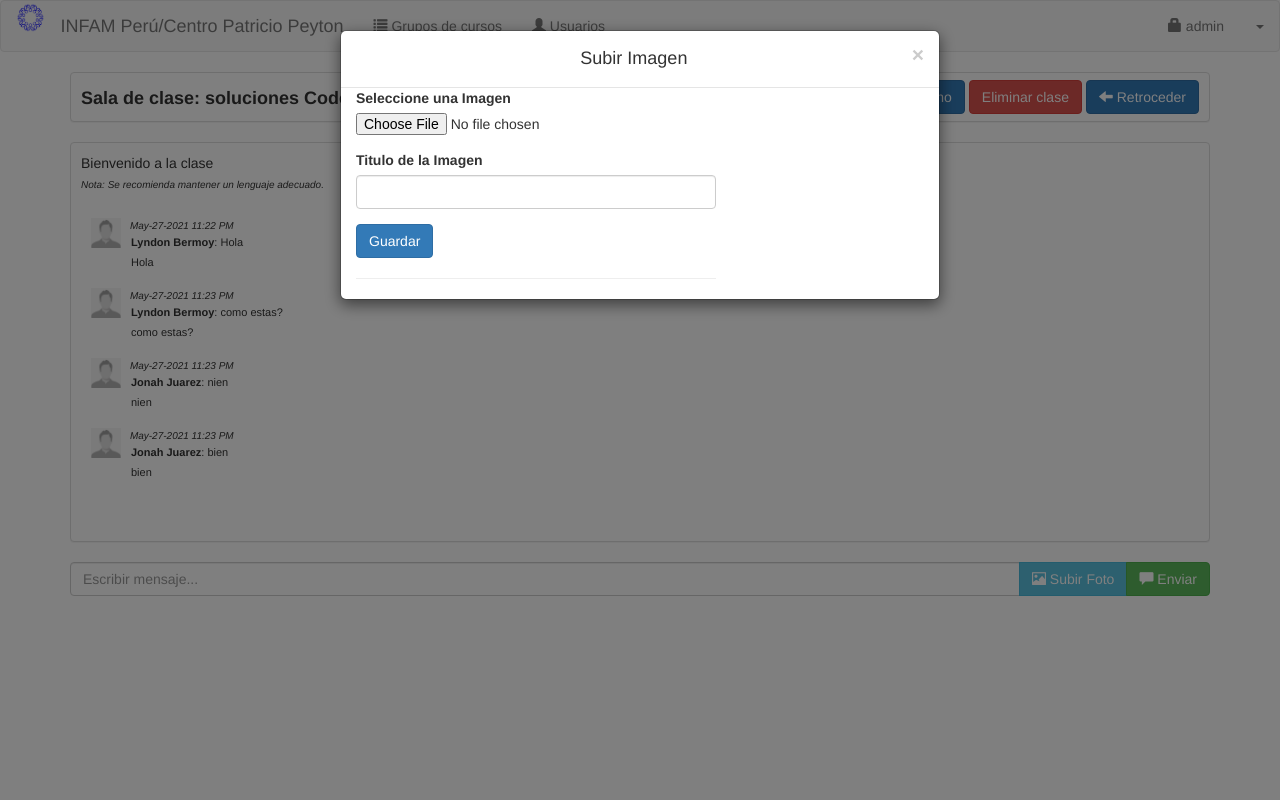
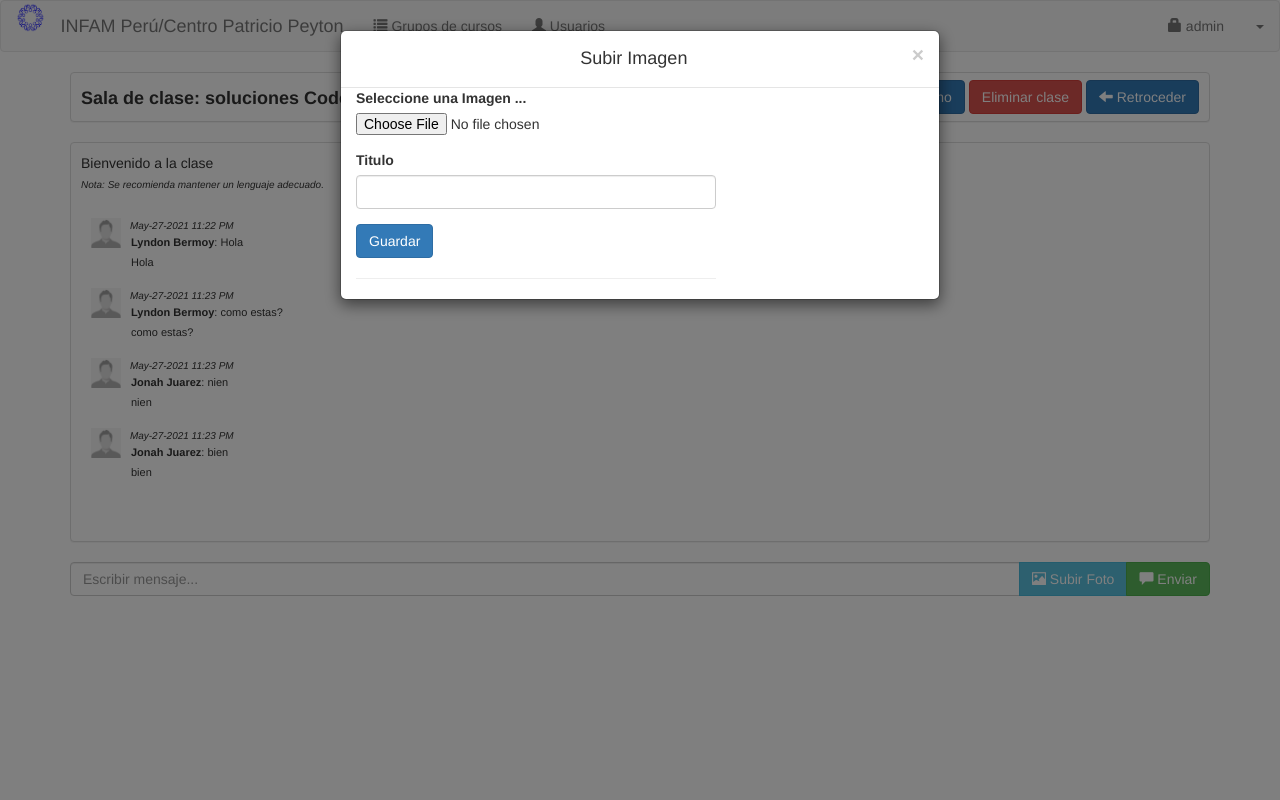
Before and after one commit to JesusYC/chat-infam, a PHP site: page /admin/chatroom.php?id=5 in a window 1280 px wide, after a click on "Documentación". Run offline with PHP 8.4, Linux system fonts and the light colour scheme; a user stored in the database is signed in; data comes from the database, SQL or seed files in the repository; data that the repository does not hold is empty; some libraries are stand-ins or nearby versions.

Commit message:
Primera subida

```diff
--- a/admin/modal.php
+++ b/admin/modal.php
@@ -116,11 +116,11 @@
        <div class="col-lg-4">
          <form action="subir.php" method="post" enctype="multipart/form-data">
           <div class="form-group">
-              <label for="my-input">Seleccione una Imagen</label>
+              <label for="my-input">Seleccione una Imagen ...</label>
               <input id="my-input"  type="file" name="imagen">
           </div>
           <div class="form-group">
-              <label for="my-input">Titulo de la Imagen</label>
+              <label for="my-input">Titulo</label>
               <input id="my-input" class="form-control" type="text" name="titulo">
           </div>
           <?php if(isset($_SESSION['mensaje'])){ ?>
```
